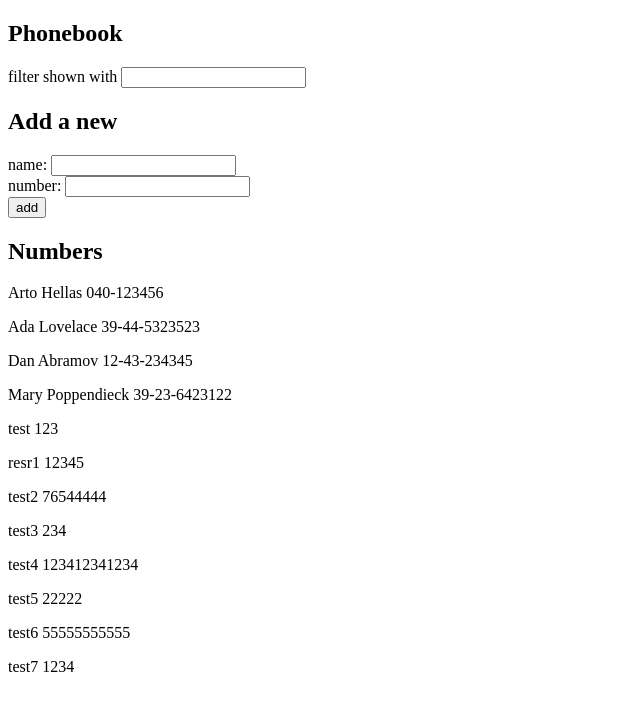
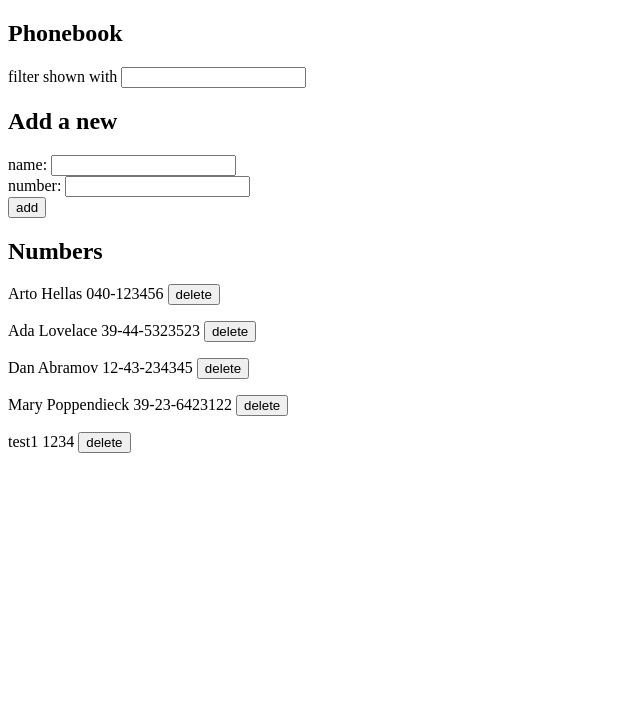
Before and after one commit to Leemuns/fso-exercises, a React (Vite) app in the folder part2/thephonebook/: page / in a window 1280 px wide. Shown: the top 710 px of the page, without its empty margins (0-640 px from the left). Built offline with nearby package versions, Linux system fonts and the light colour scheme; data requests are answered from the project's data file.

Commit message:
Add feature to remove number (exercise 2.14)

```diff
--- a/part2/thephonebook/db.json
+++ b/part2/thephonebook/db.json
@@ -21,44 +21,9 @@
       "id": "4"
     },
     {
-      "name": "test",
-      "number": "123",
-      "id": "ZINnJ99dJwY"
-    },
-    {
-      "name": "resr1",
-      "number": "12345",
-      "id": "_sTnQhqxPrQ"
-    },
-    {
-      "name": "test2",
-      "number": "76544444",
-      "id": "M_BGcRIkrnI"
-    },
-    {
-      "name": "test3",
-      "number": "234",
-      "id": "AdVlsRLGZgA"
-    },
-    {
-      "name": "test4",
-      "number": "123412341234",
-      "id": "rQKD02B0Zis"
-    },
-    {
-      "name": "test5",
-      "number": "22222",
-      "id": "Ns5t35B4MQg"
-    },
-    {
-      "name": "test6",
-      "number": "55555555555",
-      "id": "UoVf6siRuWQ"
-    },
-    {
-      "name": "test7",
+      "name": "test1",
       "number": "1234",
-      "id": "sml-B1qHl0U"
+      "id": "FnKe0x5Wgig"
     }
   ],
   "$schema": "./node_modules/json-server/schema.json"
--- a/part2/thephonebook/src/App.jsx
+++ b/part2/thephonebook/src/App.jsx
@@ -1,7 +1,7 @@
 import { useState, useEffect } from 'react'
 import axios from 'axios'
 
-import personsService from './services/persons.jsx'
+import personsServices from './services/persons.jsx'
 import Filter from './components/Filter.jsx'
 import PersonForm from './components/PersonForm.jsx'
 import PersonCardList from './components/PersonCardList.jsx'
@@ -13,7 +13,7 @@ const App = () => {
   const [nameFilter, setNameFilter] = useState('')
 
   useEffect(() => {
-    personsService
+    personsServices
       .getAll()
       .then(initialPersons => {
         setPersons(initialPersons)
@@ -32,11 +32,19 @@ const App = () => {
       return
     }
 
-    personsService
+    personsServices
       .create(newPerson)
       .then(returnedPerson => {
         setPersons(persons.concat(returnedPerson))
         setNewPerson({ name: '', number: '' })
+      })
+  }
+
+  const removePerson = (personId) => {
+    personsServices
+      .remove(personId)
+      .then(returnedPerson => {
+        setPersons(persons.filter(person => person.id !== returnedPerson.id))
       })
   }
 
@@ -49,7 +57,7 @@ const App = () => {
       <PersonForm onSubmit={addPerson} newPerson={newPerson} setNewPerson={setNewPerson}/>
 
       <h2>Numbers</h2>
-      <PersonCardList persons={persons} nameFilter={nameFilter}/>
+      <PersonCardList onClickRemove={removePerson} persons={persons} nameFilter={nameFilter}/>
     </div>
   )
 }
--- a/part2/thephonebook/src/components/PersonCardList.jsx
+++ b/part2/thephonebook/src/components/PersonCardList.jsx
@@ -1,13 +1,13 @@
-const PersonCardList = ({persons, nameFilter}) => {
+const PersonCardList = ({onClickRemove, persons, nameFilter}) => {
   nameFilter = nameFilter.toLowerCase()
   return (
     <div>{
       persons.filter(person => person.name.toLowerCase().includes(nameFilter))
-        .map(person => <Person key={person.id} person={person}/>)
+        .map(person => <Person key={person.id} onClick={onClickRemove} person={person}/>)
     }</div>
   )
 }
 
-const Person = ({person}) => <p>{person.name} {person.number}</p>
+const Person = ({onClick, person}) => <p>{person.name} {person.number} <button onClick={() => onClick(person.id)}>delete</button></p>
 
 export default PersonCardList
--- a/part2/thephonebook/src/services/persons.jsx
+++ b/part2/thephonebook/src/services/persons.jsx
@@ -13,4 +13,10 @@ const create = (newPerson) => {
     .then(response => response.data)
 }
 
-export default { getAll, create }
+const remove = (personId) => {
+  return axios
+    .delete(`${baseUrl}/${personId}`)
+    .then(response => response.data)
+}
+
+export default { getAll, create, remove }
```
